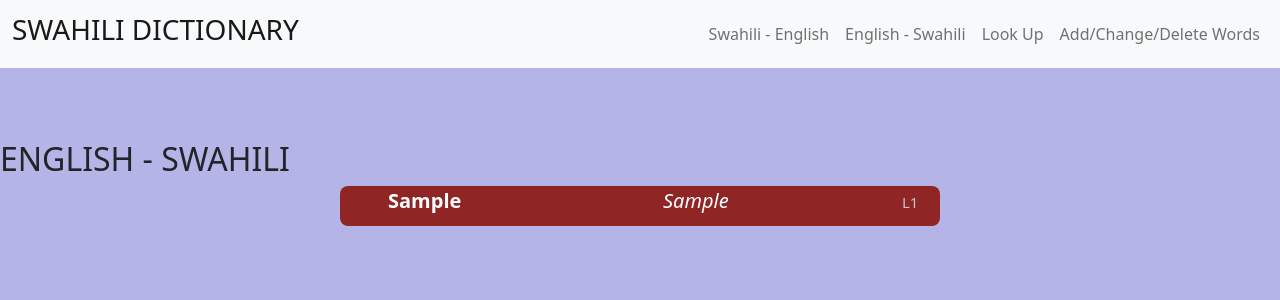
After one commit to Qasper1974/swahili-english-vocab-tool, a Django app: page /ets/ in a window 1280 px wide. The commit adds this page. Shown: the top 300 px of the page. Run offline with Django 3.2, Linux system fonts and the light colour scheme; tables that the repository leaves empty hold one stand-in row (values such as "Sample post").

Commit message:
add english to swahili

```diff
--- /dev/null
+++ b/app/templates/english_to_swahili.html
@@ -0,0 +1,17 @@
+    {% extends 'home.html' %}
+    {% block content %}
+<br>
+   <h2>ENGLISH - SWAHILI</h2>
+
+  {% for voc in voc %}
+
+  <div class="container" style="width: 600px;">
+    <div class="row justify-content-center my-1" style="background-color: rgb(143, 37, 37); border-radius: 8px;">
+        <div class="fw-bold col px-5" style="color: white; font-size: 20px; height: 40px;">{{ voc.english_translation }}</div>
+        <div class="col"  style="font-size: 20px; font-style: italic; height: 40px; color: white;">{{ voc.swahili_word }}</div>
+        <div class="col-1" style="font-size: 15px; margin-top: 5px;"><span style="color: rgb(196, 196, 196); ">L{{ voc.lesson }}</span></div>
+    </div>
+  </div>
+
+{% endfor %}
+{% endblock content %}
--- a/app/templates/home.html
+++ b/app/templates/home.html
@@ -23,16 +23,13 @@
             <a class="nav-link" href="{% url 'ste' %}">Swahili - English </a>
           </li>
           <li class="nav-item">
-            <a class="nav-link" href="{% url 'home' %}">English - Swahili</a>
+            <a class="nav-link" href="{% url 'ets' %}">English - Swahili</a>
           </li>
           <li class="nav-item">
             <a class="nav-link" href="{% url 'home' %}">Look Up</a>
           </li>
           <li class="nav-item">
             <a class="nav-link "  href="{% url 'create_word' %}">Add/Change/Delete Words</a>
-          </li>
-          <li class="nav-item">
-            <a class="nav-link "  href="admin/">Admin</a>
           </li>
         </ul>
       </div>
--- a/app/vocab/urls.py
+++ b/app/vocab/urls.py
@@ -6,7 +6,7 @@ from . import views
 urlpatterns = [
     path('admin/', admin.site.urls),
     path('ste/', views.ste, name="ste"),
+    path('ets/', views.ets, name="ets"),
     path('create_word/', views.create_word, name="create_word"),
-
     path('', views.home, name="home"),
 ]
--- a/app/vocab/views.py
+++ b/app/vocab/views.py
@@ -14,6 +14,11 @@ def ste(request):
     context = {'voc' : voc}
     return render(request, 'swahili_to_english.html', context)
 
+def ets(request):
+    voc = Vocabulary.objects.order_by('english_translation')
+    context = {'voc' : voc}
+    return render(request, 'english_to_swahili.html', context)
+
 def create_word(request):
     form = VocabularyForm()
     if request.method == 'POST':
```
